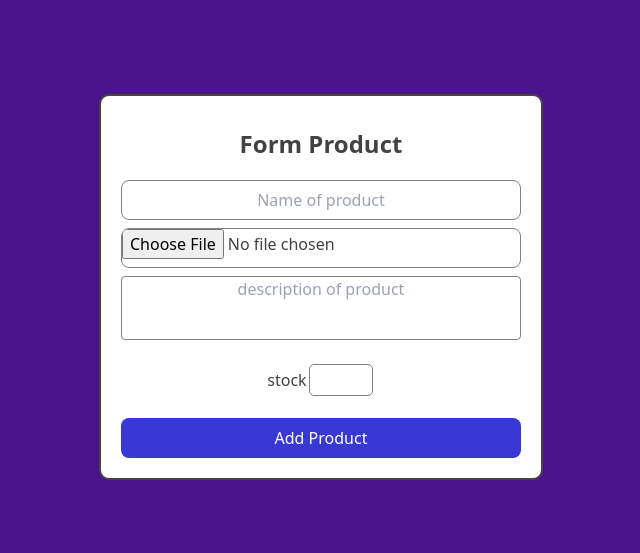
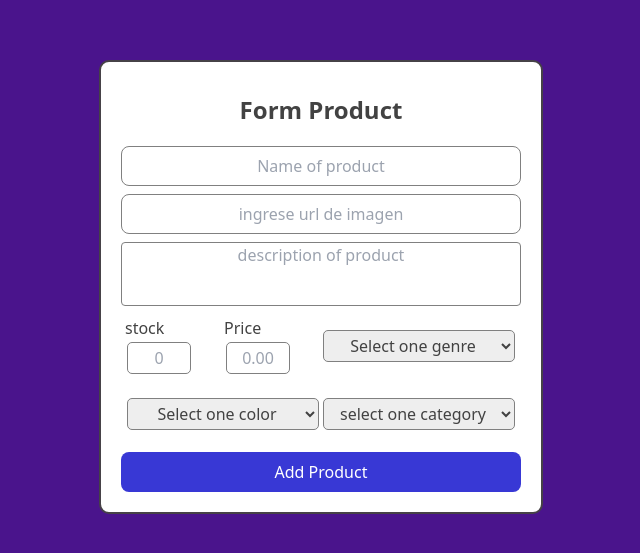
Before and after one commit to rdtaipe/Henry-PF-MERN-stack, a React (Create React App) app in the folder Client/: page /form in a window 1280 px wide. Shown: the part 113-666 px from the top of the page, without its empty margins (319-959 px from the left). Built offline with nearby package versions, Linux system fonts and the light colour scheme.

Commit message:
formulario con datos ingresando correctamente , fakta hacer el posty se termina

```diff
--- a/Client/src/pages/Formulario/Form.js
+++ b/Client/src/pages/Formulario/Form.js
@@ -9,35 +9,20 @@ const Form = () => {
    let form1=useForm();
   // console.log(form1)
 
-/*     const [input,setInput]=useState(
-        {
-        name:"",
-        gender:{F:"female",M:"male"},
-        color:'',
-        cotegories:''
-        }
-    ) */
+
 
      const handleSelector=(e)=>{
         const {name,value}=e.target;
         //console.log(value)
      }
 
-/*     const handleGenderChange=(e)=>{
-     const {name,value}=e.target;
-
-        const isGenderSelected = input.gender !== undefined && input.gender !== '';
-       if(isGenderSelected)
-       {
-           console.log(value)
-       }
-
-    } */
 
     const onSubmit = (e) => {
 
        console.log(e)
     }
+
+
     return (
         /*  <div className=" dark:bg-purple-900 dark:text-gray-100 min-h-screen flex flex-col justify-center items-center">
             <h2 className="text-5xl font-bold leading-none sm:text-6xl">Form</h2> */
@@ -63,18 +48,37 @@ const Form = () => {
                     </div>
 
 
+               {/*
+
+               no borrar
+               <div>
+                        <input
+                            className="inputStyleImage"
+                            name="image"
+                            id="image"
+                            type="file"
+                         accept=".png, .jpg ,"
+                            {...register('image', {
+                                required: true
+                            })}
+                        />
+                        {errors.image?.type === 'required' && <p className="error" >Image required</p>}
+
+                   </div> */}
+
+
                    <div>
                         <input
                             className="inputStyleImage"
                             name="image"
                             id="image"
-                            type="file"
-                               /* accept=".png, .jpg ,"  */
+                            placeholder="ingrese url de imagen"
+                            type="url"
                             {...register('image', {
                                 required: true
                             })}
                         />
-                        {errors.image?.type === 'required' && <p className="error" >Image required</p>}
+                        {errors.image?.type === 'required' && <p className="error" >url required</p>}
 
                    </div>
 
@@ -103,26 +107,31 @@ const Form = () => {
                             <label>stock</label>
                             <input
                                 className="input2"
-                                type="number"
+                                type="text"
                                 name="stock"
-                                min="0"
+                                placeholder="0"
+                             /*    min="0"
+                                 step="0" */
                               /*   autocomplete="off" */
                                 {...register('stock', {
                                     required: true,
                                     pattern: /^[0-9]*$/
                                 })} />
                             {errors.stock?.type === 'required' && <p className="error">stock required</p>}
-                            {errors.stock?.type === 'pattern' && <p className="error">Only can use numbers may zero</p>}
+                            {errors.stock?.type === 'pattern' && <p className="error">Only numbers </p>}
                         </div>
 
 
 
-                 {/*        <div>
-                            <label>Price</label>
+                       <div>
+                            <label htmlFor="price">Price</label>
                             <input
+                               id="price"
                                 className="input2"
-                                type="number"
-                                min={0}
+                                type="text"
+                              /*   min={0}
+                                step="0.01" */
+                                 placeholder="0.00"
                                 name="price"
                                 {...register('price', {
                                     required: true,
@@ -130,21 +139,42 @@ const Form = () => {
                                 })} />
 
                             {errors.price?.type === 'required' && <p className="error">price required</p>}
-                            {errors.price?.type === 'maxLength' && <p className="error"> Only can use numbers may zeros</p>}
+                            {errors.price?.type === 'pattern' && <p className="error"> Only numbers </p>}
 
                         </div>
- */}
+
+                           <div>
+                            <select
+                                className="inputSelector"
+                                id="genre"
+                                name="genre"
+
+                                {...register('genre', {
+                                    required: true,
+                                })}
+
+                            >
+                                <option value="">Select one genre</option>
+                                {utils.genre.map((c) => (
+                                    <option key={c.name} value={c.name}>
+                                        {c.name}
+                                    </option>
+                                ))}
+                            </select>
+                            {errors.genre && <p className="error">genre is required</p>}
+                        </div>
 
 
 
-                    {/*     <div className="container-sex" >
-                            <input
+
+                      {/*
+                        <div className="container-sex" >
+                        <input
                                 type="radio"
                                 id="male"
                                 name="gender"
-                                value={input.gender}
+                                value="male"
                                 {...register("gender", { required: true })}
-                                onChange={handleGenderChange}
                             />
                             <label htmlFor="male">Male</label>
                             <br />
@@ -153,26 +183,24 @@ const Form = () => {
                                 type="radio"
                                 id="female"
                                 name="gender"
-                                value={input.gender}
+                                value="female"
                                 {...register("gender", { required: true })}
-                                onChange={handleGenderChange}
                             />
                             <label htmlFor="female">Female</label>
                             <br />
-                           {errors.gender && <p className="error">Sex is required</p>}
+                        {errors.gender && <p className="error">Sex is required</p>}
                         </div> */}
 
                     </div>
 
 
-                {/*     <div className="container2">
+                 <div className="container2">
                         <div>
                             <select
                                 className="inputSelector"
                                 id="color"
                                 name="color"
-                                onChange={handleSelector}
-                                value={input.color}
+
                                 {...register('color', {
                                     required: true,
                                 })}
@@ -193,9 +221,8 @@ const Form = () => {
                             <select
                             className="inputSelector"
                              id="categories"
-                            name="categories"
-                            onChange={handleSelector}
-                            value={input.cotegories}
+                             name="categories"
+
                             {...register('categories',
                                 {
                                     required: true,
@@ -211,7 +238,7 @@ const Form = () => {
                             {errors.categories && <p className="error" >Select a category</p>}
                         </div>
 
-                    </div> */}
+                    </div>
 
                      <div>
                            {/*  {!input.color || !input.gender || !input.name || !input.cotegories} */}
--- a/Client/src/utils/arrays_dates.json
+++ b/Client/src/utils/arrays_dates.json
@@ -146,7 +146,10 @@
   ,
 
    "genre":[
-        {"name":"masculino"},{"name":"femenino"}
+        {"name":"male"},
+        {"name":"female"},
+        {"name":"child"},
+        {"name":"little girl"}
    ]
   ,
 
```
